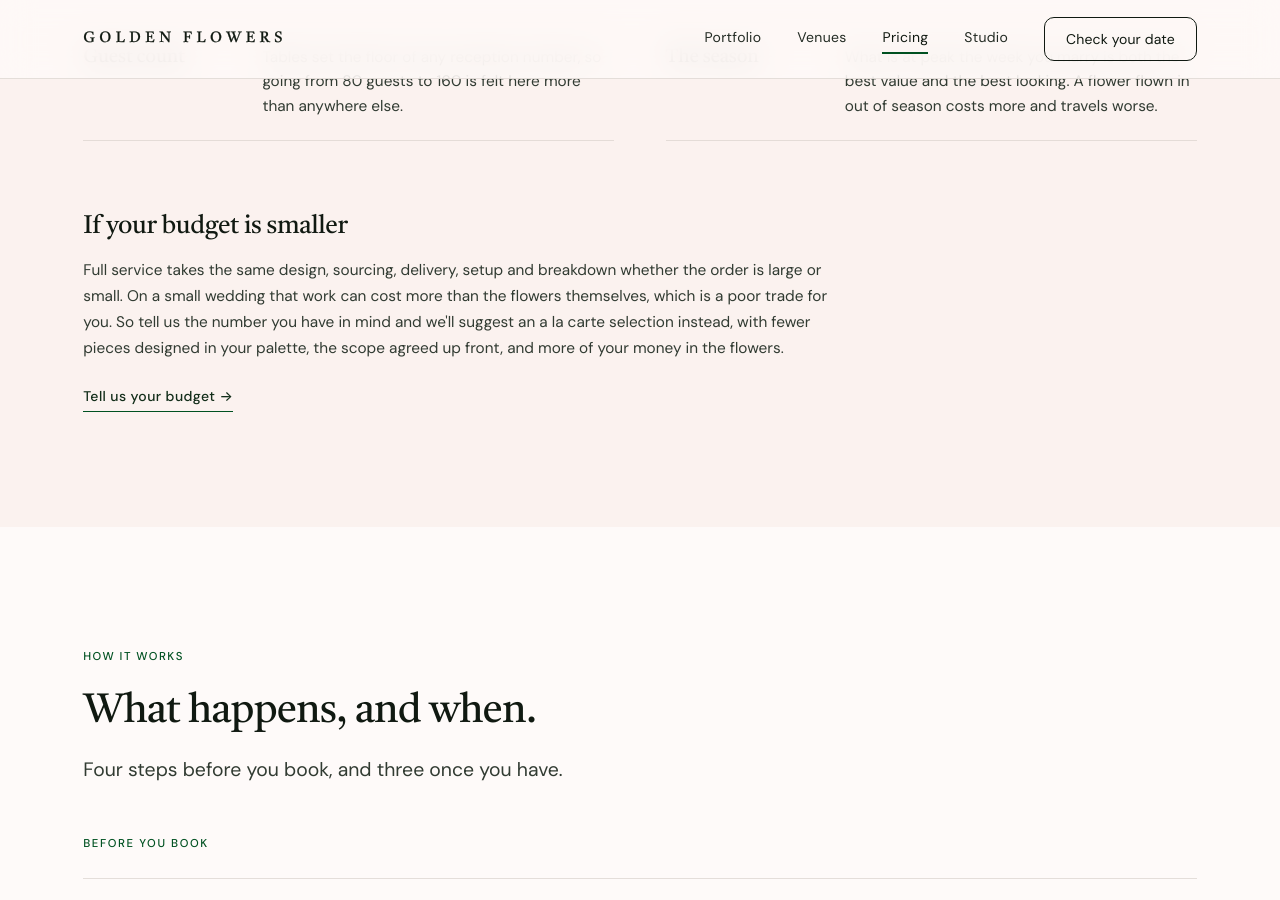
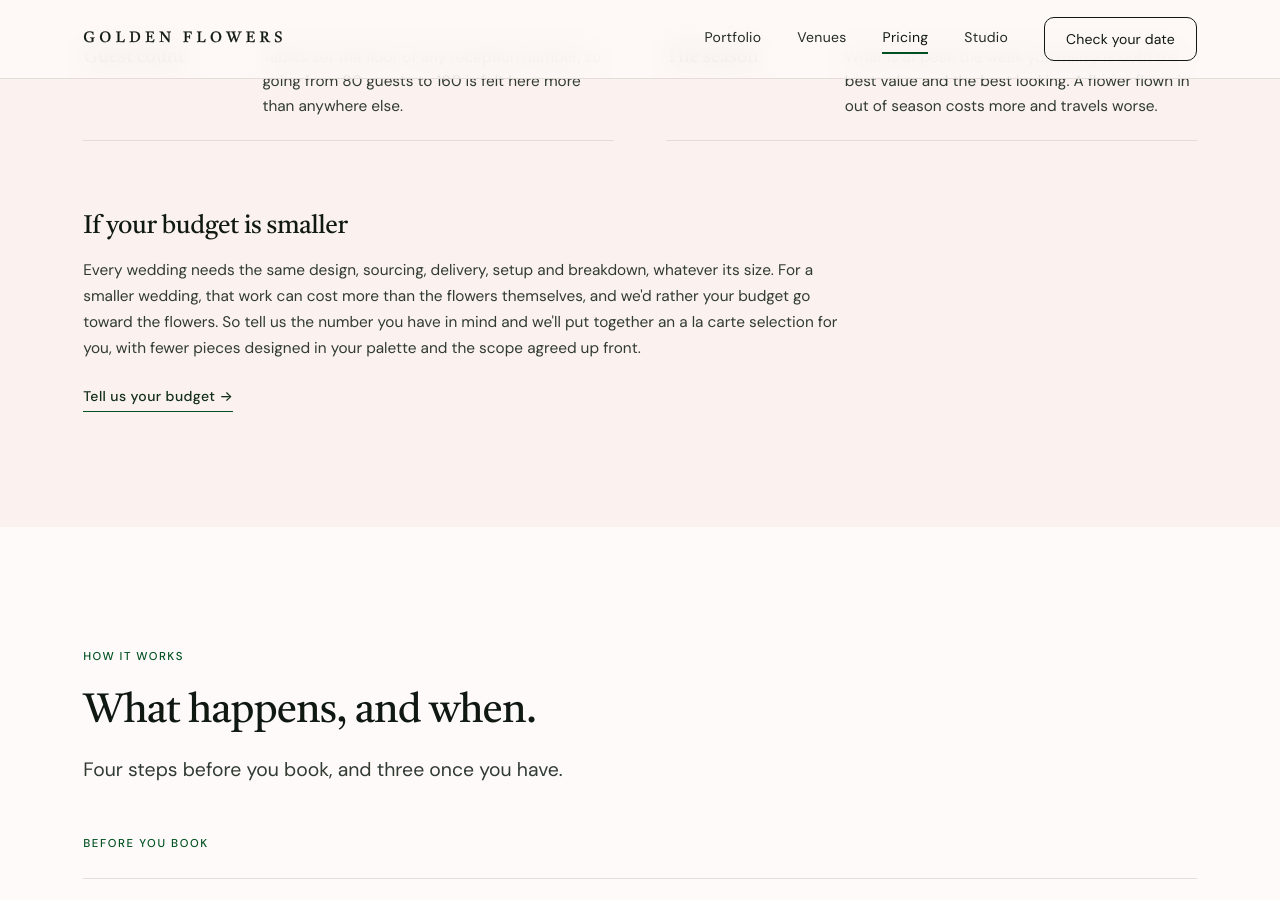
Before and after one commit to jshplhm/goldenflowers, a Jekyll site: the page built from weddings/index.md, in a window 1280 px wide and 900 px high, scrolled down 2257 px. Built offline with Jekyll 4.4.1, drawn with Linux system fonts in a browser that asks for light colours.

Commit message:
Smaller-budget note in a warmer voice
Drops "order" and "a poor trade for you"; same argument, no figure named.

Co-Authored-By: Claude Opus 5.5 <noreply@anthropic.com>

```diff
--- a/_data/weddings.yml
+++ b/_data/weddings.yml
@@ -184,12 +184,12 @@ pricing:
     # rendering, which is how the offer is withdrawn without touching markup.
   smaller:
     heading: If your budget is smaller
-    body: Full service takes the same design, sourcing, delivery, setup and
-      breakdown whether the order is large or small. On a small wedding that
-      work can cost more than the flowers themselves, which is a poor trade for
-      you. So tell us the number you have in mind and we'll suggest an a la
-      carte selection instead, with fewer pieces designed in your palette, the
-      scope agreed up front, and more of your money in the flowers.
+    body: Every wedding needs the same design, sourcing, delivery, setup and
+      breakdown, whatever its size. For a smaller wedding, that work can cost
+      more than the flowers themselves, and we'd rather your budget go toward
+      the flowers. So tell us the number you have in mind and we'll put
+      together an a la carte selection for you, with fewer pieces designed in
+      your palette and the scope agreed up front.
     button: Tell us your budget
 
 # What full-service covers. The six titles are what the /weddings FAQ already
```
